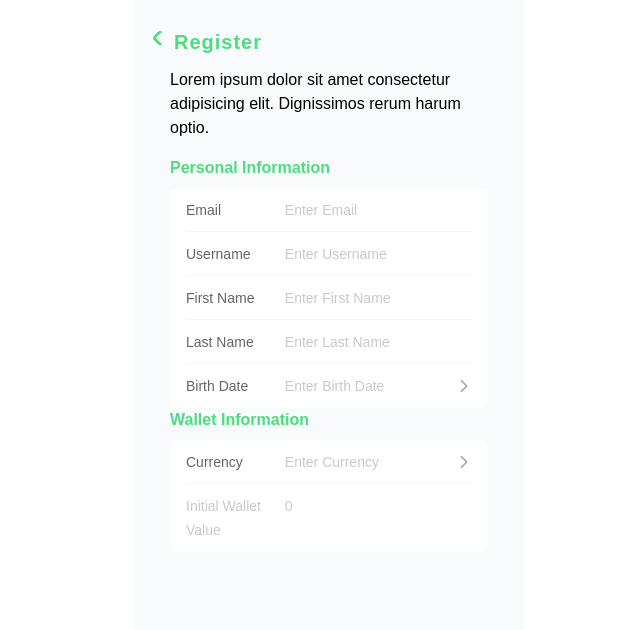
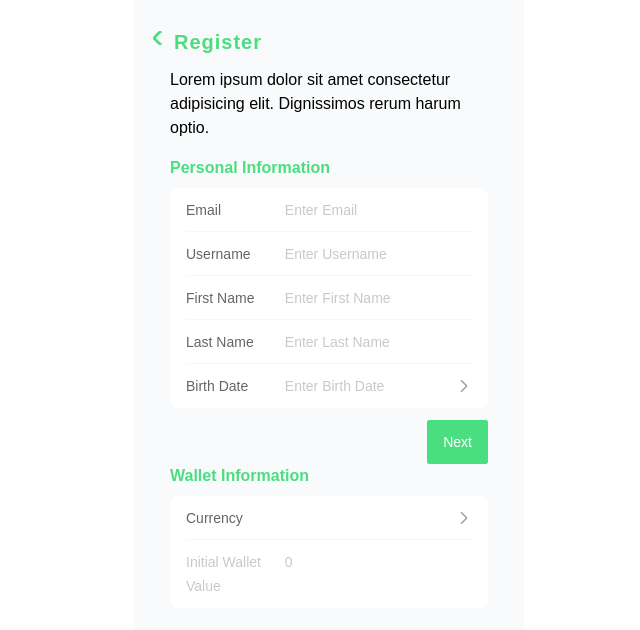
Before and after one commit to Jefray-alt/moneytracker, a Vue app: page /register in a window 1280 px wide. Shown: the top 630 px of the page, without its empty margins (311-951 px from the left). Built offline with nearby package versions, Linux system fonts and the light colour scheme; no server answers; a web font is replaced by a local one.

Commit message:
seperated steps into their own component

```diff
--- a/components.d.ts
+++ b/components.d.ts
@@ -7,6 +7,7 @@ export {}
 
 declare module '@vue/runtime-core' {
   export interface GlobalComponents {
+    BasicInformationForm: typeof import('./src/components/Register/BasicInformationForm.vue')['default']
     CustomCard: typeof import('./src/components/CustomCard.vue')['default']
     Header: typeof import('./src/components/Home/Header.vue')['default']
     QuickButton: typeof import('./src/components/Home/QuickButton.vue')['default']
@@ -33,5 +34,6 @@ declare module '@vue/runtime-core' {
     VanRow: typeof import('vant/es')['Row']
     VanTabbar: typeof import('vant/es')['Tabbar']
     VanTabbarItem: typeof import('vant/es')['TabbarItem']
+    WalletInformationForm: typeof import('./src/components/Register/WalletInformationForm.vue')['default']
   }
 }
--- /dev/null
+++ b/src/components/Register/BasicInformationForm.vue
@@ -0,0 +1,109 @@
+<template>
+	<!-- Step 1 -->
+	<van-form @submit="submitForm">
+		<van-row class="px-4">
+			<van-col span="24">
+				<h2 class="font-bold text-primary text-md mb-[8px]">
+					Personal Information
+				</h2>
+			</van-col>
+		</van-row>
+		<van-cell-group inset>
+			<van-field
+				class="w-full"
+				v-model="registerForm.email"
+				name="email"
+				label="Email"
+				placeholder="Enter Email"
+				:rules="[{ required: true, message: 'Email is required' }]"
+			/>
+			<van-field
+				class="w-full"
+				v-model="registerForm.username"
+				name="username"
+				label="Username"
+				placeholder="Enter Username"
+				:rules="[{ required: true, message: 'Username is required' }]"
+			/>
+			<van-field
+				class="w-full"
+				v-model="registerForm.firstName"
+				name="firstName"
+				label="First Name"
+				placeholder="Enter First Name"
+				:rules="[{ required: true, message: 'First Name is required' }]"
+			/>
+			<van-field
+				class="w-full"
+				v-model="registerForm.lastName"
+				name="lastName"
+				label="Last Name"
+				placeholder="Enter Last Name"
+				:rules="[{ required: true, message: 'Last Name is required' }]"
+			/>
+			<van-field
+				is-link
+				readonly
+				@click="birthDatePickerProps.showBirthDatePicker = true"
+				class="w-full"
+				v-model="registerForm.birthdate"
+				name="birthdate"
+				label="Birth Date"
+				placeholder="Enter Birth Date"
+				:rules="[{ required: true, message: 'Birth Date is required' }]"
+			/>
+			<van-popup
+				v-model:show="birthDatePickerProps.showBirthDatePicker"
+				position="bottom"
+			>
+				<van-datetime-picker
+					@confirm="birthDatePickerProps.onBirthDatePickerConfirm"
+					@cancel="birthDatePickerProps.showBirthDatePicker = false"
+					type="date"
+					v-model="birthDatePickerProps.model"
+					:columns-order="['month', 'day', 'year']"
+					:max-date="birthDatePickerProps.maxDate"
+					:min-date="birthDatePickerProps.minDate"
+				/>
+			</van-popup>
+		</van-cell-group>
+		<van-row class="px-[16px] pt-[12px]" justify="end">
+			<van-col>
+				<van-button native-type="submit" type="primary">Next</van-button>
+			</van-col>
+		</van-row>
+	</van-form>
+</template>
+
+<script setup lang="ts">
+import type { BasicInformationRegistrationForm } from './RegisterComponent.types';
+import { reactive } from 'vue';
+
+const emit = defineEmits<{
+	(e: 'submitBasicInformation', value: BasicInformationRegistrationForm): void;
+}>();
+
+const registerForm = reactive<BasicInformationRegistrationForm>({
+	email: '',
+	username: '',
+	firstName: '',
+	lastName: '',
+	birthdate: '',
+	password: '',
+});
+
+const birthDatePickerProps = reactive({
+	model: new Date(),
+	maxDate: new Date(),
+	minDate: new Date(1900, 0, 1),
+	showBirthDatePicker: false,
+	onBirthDatePickerConfirm: (val: Date) => {
+		birthDatePickerProps.showBirthDatePicker = false;
+		registerForm.birthdate = val.toLocaleDateString('en-US');
+	},
+});
+
+const submitForm = (values: BasicInformationRegistrationForm) => {
+	emit('submitBasicInformation', values);
+};
+</script>
--- /dev/null
+++ b/src/components/Register/WalletInformationForm.vue
@@ -0,0 +1,80 @@
+<template>
+	<van-form>
+		<van-row class="px-4">
+			<van-col span="24">
+				<h2 class="font-bold text-primary text-md mb-[8px]">
+					Wallet Information
+				</h2>
+			</van-col>
+		</van-row>
+		<van-cell-group inset>
+			<van-field
+				is-link
+				readonly
+				@click="currencyPickerProps.showCurrencyPicker = true"
+				class="w-full"
+				v-model="registerForm.wallet.currency"
+				name="currency"
+				label="Currency"
+				placeholder="Enter Currency"
+				:rules="[{ required: true, message: 'Currency is required' }]"
+			>
+				<template #input>
+					{{
+						currency.find((item) => item.value === registerForm.wallet.currency)
+							?.text
+					}}
+				</template>
+			</van-field>
+			<van-popup
+				v-model:show="currencyPickerProps.showCurrencyPicker"
+				position="bottom"
+			>
+				<van-picker
+					title="Currency"
+					:columns="currency"
+					@cancel="currencyPickerProps.showCurrencyPicker"
+					@confirm="currencyPickerProps.onCurrencyPickerConfirm"
+				>
+					<template #option="option">
+						{{ option.text }} ({{ getCurrencySymbol(undefined, option.value) }})
+					</template>
+				</van-picker>
+			</van-popup>
+			<van-field
+				:disabled="registerForm.wallet.currency === ''"
+				class="w-full"
+				v-model="registerForm.wallet.value"
+				name="walletValue"
+				label="Initial Wallet Value"
+				placeholder="Enter Initial Wallet Value"
+				type="number"
+			/>
+		</van-cell-group>
+	</van-form>
+</template>
+
+<script lang="ts" setup>
+import { currency, getCurrencySymbol } from '@/lib/currency';
+import { reactive } from 'vue';
+const registerForm = reactive({
+	email: '',
+	username: '',
+	firstName: '',
+	lastName: '',
+	birthdate: '',
+	password: '',
+	wallet: {
+		value: 0.0,
+		currency: '',
+	},
+});
+
+const currencyPickerProps = reactive({
+	showCurrencyPicker: false,
+	onCurrencyPickerConfirm: (val: { text: string; value: string }) => {
+		currencyPickerProps.showCurrencyPicker = false;
+		registerForm.wallet.currency = val.value;
+	},
+});
+</script>
--- a/src/views/Register.vue
+++ b/src/views/Register.vue
@@ -17,166 +17,31 @@
 	</van-row>
 	<van-row class="mt-[16px]">
 		<van-col span="24">
-			<!-- Step 1 -->
-			<van-form>
-				<van-row class="px-4">
-					<van-col span="24">
-						<h2 class="font-bold text-primary text-md mb-[8px]">
-							Personal Information
-						</h2>
-					</van-col>
-				</van-row>
-				<van-cell-group inset>
-					<van-field
-						class="w-full"
-						v-model="registerForm.email"
-						name="email"
-						label="Email"
-						placeholder="Enter Email"
-						:rules="[{ required: true, message: 'Email is required' }]"
-					/>
-					<van-field
-						class="w-full"
-						v-model="registerForm.username"
-						name="username"
-						label="Username"
-						placeholder="Enter Username"
-						:rules="[{ required: true, message: 'Username is required' }]"
-					/>
-					<van-field
-						class="w-full"
-						v-model="registerForm.firstName"
-						name="firstName"
-						label="First Name"
-						placeholder="Enter First Name"
-						:rules="[{ required: true, message: 'First Name is required' }]"
-					/>
-					<van-field
-						class="w-full"
-						v-model="registerForm.lastName"
-						name="lastName"
-						label="Last Name"
-						placeholder="Enter Last Name"
-						:rules="[{ required: true, message: 'Last Name is required' }]"
-					/>
-					<van-field
-						is-link
-						readonly
-						@click="birthDatePickerProps.showBirthDatePicker = true"
-						class="w-full"
-						v-model="registerForm.birthdate"
-						name="birthdate"
-						label="Birth Date"
-						placeholder="Enter Birth Date"
-						:rules="[{ required: true, message: 'Birth Date is required' }]"
-					/>
-					<van-popup
-						v-model:show="birthDatePickerProps.showBirthDatePicker"
-						position="bottom"
-					>
-						<van-datetime-picker
-							@confirm="birthDatePickerProps.onBirthDatePickerConfirm"
-							@cancel="birthDatePickerProps.showBirthDatePicker = false"
-							type="date"
-							v-model="birthDatePickerProps.model"
-							:columns-order="['month', 'day', 'year']"
-							:max-date="birthDatePickerProps.maxDate"
-							:min-date="birthDatePickerProps.minDate"
-						/>
-					</van-popup>
-				</van-cell-group>
-			</van-form>
+			<BasicInformationForm
+				@submit-basic-information="completeBasicInformation"
+			/>
 			<!-- Step 2 -->
-			<van-form>
-				<van-row class="px-4">
-					<van-col span="24">
-						<h2 class="font-bold text-primary text-md mb-[8px]">
-							Wallet Information
-						</h2>
-					</van-col>
-				</van-row>
-				<van-cell-group inset>
-					<van-field
-						is-link
-						readonly
-						@click="currencyPickerProps.showCurrencyPicker = true"
-						class="w-full"
-						v-model="registerForm.wallet.currency"
-						name="currency"
-						label="Currency"
-						placeholder="Enter Currency"
-						:rules="[{ required: true, message: 'Currency is required' }]"
-					/>
-					<van-popup
-						v-model:show="currencyPickerProps.showCurrencyPicker"
-						position="bottom"
-					>
-						<van-picker
-							title="Currency"
-							:columns="currency"
-							@cancel="currencyPickerProps.showCurrencyPicker"
-							@confirm="currencyPickerProps.onCurrencyPickerConfirm"
-						>
-							<template #option="option">
-								{{ option.text }} ({{
-									getCurrencySymbol(undefined, option.value)
-								}})
-							</template>
-						</van-picker>
-					</van-popup>
-					<van-field
-						:disabled="registerForm.wallet.currency === ''"
-						class="w-full"
-						v-model="registerForm.wallet.value"
-						name="walletValue"
-						label="Initial Wallet Value"
-						placeholder="Enter Initial Wallet Value"
-						type="number"
-					/>
-				</van-cell-group>
-			</van-form>
+			<WalletInformationForm />
 		</van-col>
 	</van-row>
 </template>
 
 <script setup lang="ts">
 import { useRouter } from 'vue-router';
-import { reactive, ref } from 'vue';
-import { currency, getCurrencySymbol } from '@/lib/currency';
+import { ref, reactive } from 'vue';
+import BasicInformationForm from '@/components/Register/BasicInformationForm.vue';
+import WalletInformationForm from '@/components/Register/WalletInformationForm.vue';
+import type { BasicInformationRegistrationForm } from '@/components/Register/RegisterComponent.types';
 
 const router = useRouter();
+const step = ref(0);
 
-const registerForm = reactive({
-	email: '',
-	username: '',
-	firstName: '',
-	lastName: '',
-	birthdate: '',
-	password: '',
-	wallet: {
-		value: 0.0,
-		currency: '',
-	},
-});
+let registrationForm: BasicInformationRegistrationForm | {} = {};
 
-const birthDatePickerProps = reactive({
-	model: new Date(),
-	maxDate: new Date(),
-	minDate: new Date(1900, 0, 1),
-	showBirthDatePicker: false,
-	onBirthDatePickerConfirm: (val: Date) => {
-		birthDatePickerProps.showBirthDatePicker = false;
-		registerForm.birthdate = val.toLocaleDateString('en-US');
-	},
-});
-
-const currencyPickerProps = reactive({
-	showCurrencyPicker: false,
-	onCurrencyPickerConfirm: (val: { text: string; value: string }) => {
-		currencyPickerProps.showCurrencyPicker = false;
-		registerForm.wallet.currency = val.value;
-	},
-});
+const completeBasicInformation = (value: BasicInformationRegistrationForm) => {
+	registrationForm = { ...registrationForm, ...value };
+	step.value = 1;
+};
 
 const goBack = () => {
 	router.go(-1);
```
Also changed, not shown: src/components/Register/RegisterComponent.types.ts (added, +8 -0 lines).
